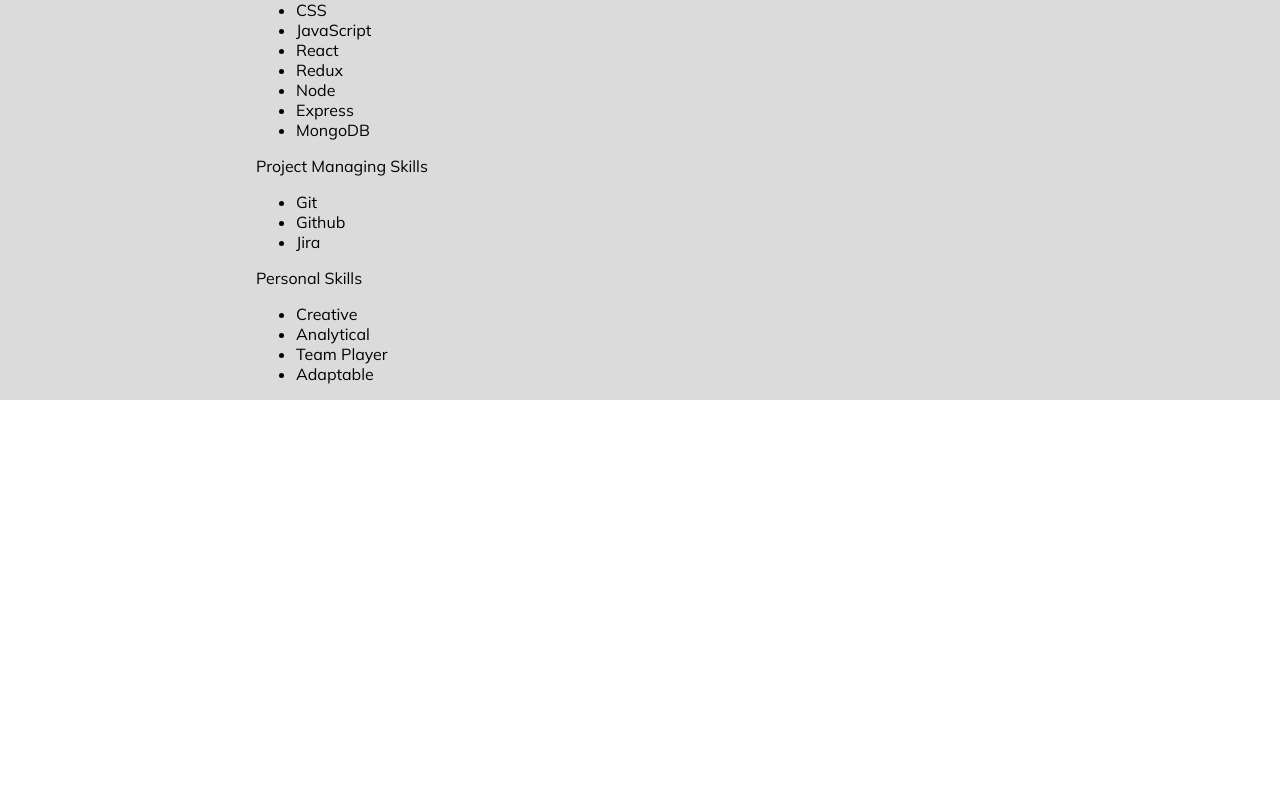
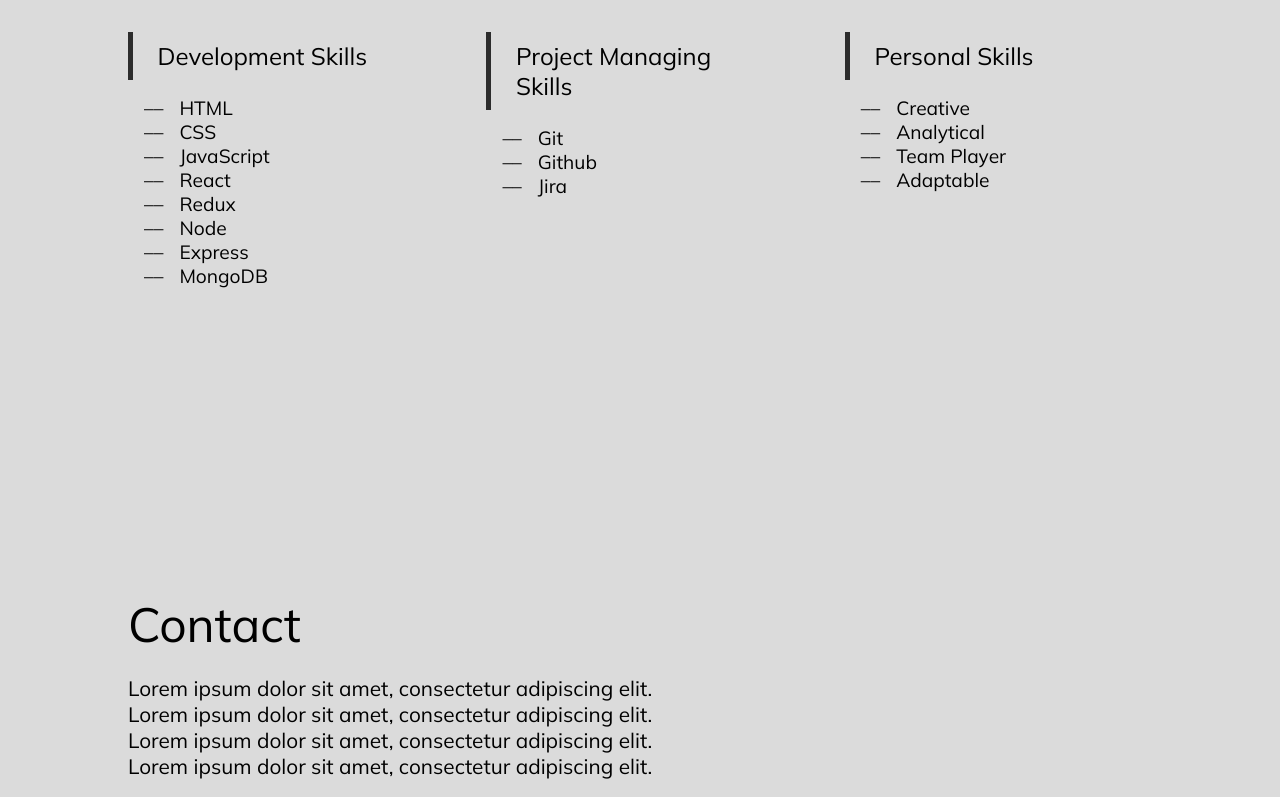
Before and after one commit to odidukh/odidukh, a React app: page / in a window 1280 px wide. Shown: the part 2000-2797 px from the top of the page. Before the commit the page ends 2400 px from the top, so only its background shows below. Built offline with nearby package versions, Linux system fonts and the light colour scheme.

Commit message:
Add basic structure to Contact page

```diff
--- a/src/App.js
+++ b/src/App.js
@@ -1,5 +1,6 @@
 import React from "react";
 import About from "./pages/About";
+import Contact from "./pages/Contact";
 import Home from "./pages/Home";
 import Skills from "./pages/Skills";
 
@@ -9,6 +10,7 @@
             <Home />
             <About />
             <Skills />
+            <Contact />
         </div>
     );
 };
--- a/src/pages/Contact.js
+++ b/src/pages/Contact.js
@@ -1,9 +1,50 @@
-import React from 'react'
+import React from "react";
 
 const Contact = () => {
-  return (
-    <div>Contact</div>
-  )
-}
+    return (
+        <div className="contactPage">
+            <div className="contactDescription">
+                <h1>Contact</h1>
+                <p>
+                    Lorem ipsum dolor sit amet, consectetur adipiscing elit.
+                    <br />
+                    Lorem ipsum dolor sit amet, consectetur adipiscing elit.
+                    <br />
+                    Lorem ipsum dolor sit amet, consectetur adipiscing elit.
+                    <br />
+                    Lorem ipsum dolor sit amet, consectetur adipiscing elit.
+                </p>
+            </div>
+            <div className="emailAndSocialsBlock">
+                <div className="emailBlock">
+                    <form action="" className="emailForm">
+                        <label htmlFor="email">Your Name</label>
+                        <input type="text" placeholder="Your Name" />
+                        <label htmlFor="email">Your Email</label>
+                        <input type="text" placeholder="Your Email" />
+                        <label htmlFor="email">Your Message</label>
+                        <textarea
+                            name=""
+                            id=""
+                            cols="30"
+                            rows="10"
+                            placeholder="Share your Thoughts"
+                        />
+                        <button type="submit">Send Message</button>
+                    </form>
+                </div>
+                <div className="socialsBlock">
+                    <h2>Get Me in Social Networks</h2>
+                    <ul>
+                        <li>LinkedIn</li>
+                        <li>Github</li>
+                        <li>Twitter</li>
+                        <li>Instagram</li>
+                    </ul>
+                </div>
+            </div>
+        </div>
+    );
+};
 
 export default Contact;
--- a/src/styles/styles.sass
+++ b/src/styles/styles.sass
@@ -59,12 +59,11 @@
     flex-direction: row
 
 .picOfMe
-    flex-basis: 35%
-    flex-grow: 1
+    height: 100%
+    width: auto
 
 .aboutMeTextBlock
     color: $jet
-    flex-basis: 65%
     display: flex
     flex-direction: column
     justify-content: center
@@ -91,7 +90,8 @@
     display: flex
     background-color: $gainsboro
     flex-direction: column
-    padding-left: 20%
+    padding-left: 10%
+    padding-right: 10%
     row-gap: 4rem
     .skillsDescription
         flex-basis: 50%
@@ -102,27 +102,70 @@
             font-size: 3rem
         p
             font-size: 1.3rem
-    .skillsTypesList
+    .skillsBox
         display: flex
         flex-direction: row
-        justify-content: space-around
+        justify-content: space-between
         flex-basis: 50%
-        .skillsType
+        .skillType
             display: flex
             flex-direction: column
-            justify-content: center
-            align-items: center
-            flex-basis: 100%
-            .skillsTypeName
-                font-size: 1.3rem
-                margin-left: 4rem
+            flex-basis: 30%
+            .skillTypeName
+                font-size: 1.5rem
+                padding: 3% 8%
+                border-left: 5px solid $jet
             .skillsList
                 display: flex
                 flex-direction: column
-                justify-content: center
-                align-items: center
                 flex-basis: 100%
-                .skill
-                    font-size: 1.3rem
-                    margin-left: 4rem
+            ul
+                list-style: none
+                padding-left: 1rem
+                li::before
+                    content: '––'
+                    margin-right: 1rem
+            .skillItem
+                font-size: 1.2rem
+
+.contactPage
+    height: 100vh
+    display: flex
+    background-color: $gainsboro
+    flex-direction: column
+    padding-left: 10%
+    padding-right: 10%
+    .contactDescription
+        flex-basis: 50%
+        display: flex
+        flex-direction: column
+        justify-content: flex-end
+        h1
+            font-size: 3rem
+        p
+            font-size: 1.3rem
+    .emailAndSocialsBlock
+        display: flex
+        flex-direction: row
+        justify-content: space-between
+        flex-basis: 50%
+        .emailBlock
+            .emailForm
+                display: flex
+                flex-direction: column
+                flex-basis: 50%
+                .emailFormTitle
+                    font-size: 1.5rem
                     margin-bottom: 1rem
+                .emailFormInput
+                    font-size: 1.2rem
+                    margin-bottom: 1rem
+                    width: 20rem
+                .emailFormButton
+                    background-color: $jet
+                    border-radius: 5px
+                    color: $gainsboro
+                    font-size: 1.2rem
+                    padding: 1rem
+                    width: 7rem
+                    text-align: center
```
